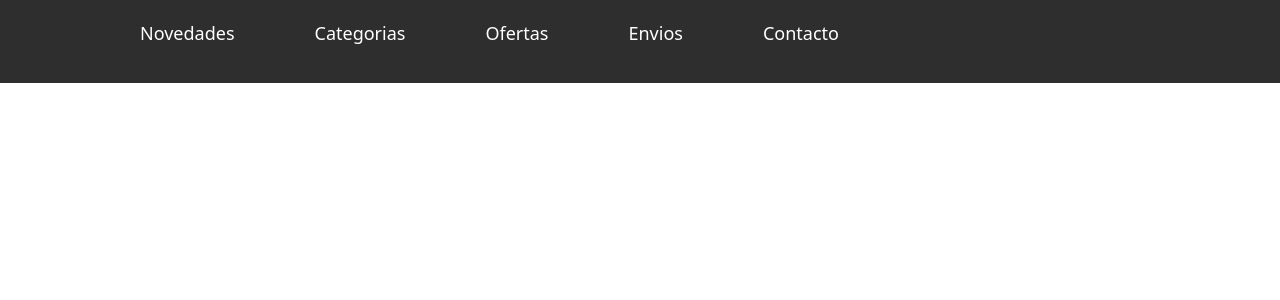
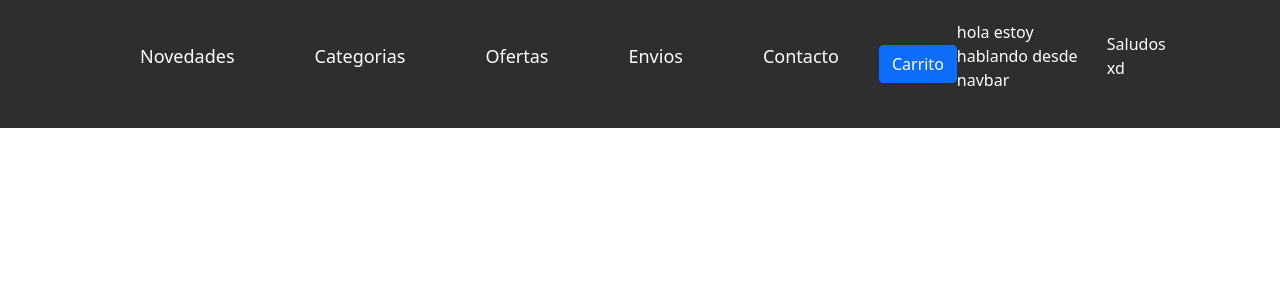
Before and after one commit to Adrian5730/Coder-House-React, a React (Create React App) app: page / in a window 1280 px wide. Shown: the top 300 px of the page. Built offline with nearby package versions, Linux system fonts and the light colour scheme.

Commit message:
Hago el ejercicio 4

```diff
--- a/src/App.js
+++ b/src/App.js
@@ -2,6 +2,7 @@ import './App.css';
 import './components/Header/Header.css'
 import 'bootstrap/dist/css/bootstrap.min.css';
 import { NavBar } from './components/Header/NavBar/NavBar';
+import { ItemListContainer } from './components/Header/ItemListContainer/ItemListContainer';
 // import { CartWidget } from './components/NavBar/CartWidget';
 
 
@@ -10,6 +11,7 @@ function App() {
   return (
     <header id="header">
       <NavBar />
+      <ItemListContainer />
     </header>
 
   );
--- /dev/null
+++ b/src/components/Header/ItemListContainer/ItemListContainer.js
@@ -0,0 +1,9 @@
+import React from 'react'
+
+export const ItemListContainer = () => {
+    return (
+        <div className='saludo'>
+            <p>Saludos xd</p>
+        </div>
+    )
+}
--- /dev/null
+++ b/src/components/Header/NavBar/CartWidget.css
@@ -0,0 +1,3 @@
+.saludo{
+    color: white;
+}
--- a/src/components/Header/NavBar/CartWidget.js
+++ b/src/components/Header/NavBar/CartWidget.js
@@ -2,8 +2,9 @@ import React from 'react'
 import { useState } from 'react'
 import Button from 'react-bootstrap/Button'
 import Modal from 'react-bootstrap/Modal'
+import './CartWidget.css'
 
-export const CartWidget = () => {
+export const CartWidget = ({saludo}) => {
     const [show, setShow] = useState(false);
     const handleClose = () => setShow(false);
     const handleShow = () => setShow(true);
@@ -11,7 +12,7 @@ export const CartWidget = () => {
     return (
         <>
             <Button variant="primary" onClick={handleShow}>
-                Launch static backdrop modal
+                Carrito
             </Button>
 
             <Modal show={show} onHide={handleClose} backdrop="static" keyboard={false}>
@@ -19,8 +20,7 @@ export const CartWidget = () => {
                     <Modal.Title>Modal title</Modal.Title>
                 </Modal.Header>
                 <Modal.Body>
-                    I will not close if you click outside me. Don't even try to press
-                    escape key.
+                    Aqui apareceran los productos
                 </Modal.Body>
                 <Modal.Footer>
                     <Button variant="secondary" onClick={handleClose}>
@@ -29,6 +29,8 @@ export const CartWidget = () => {
                     <Button variant="primary">Understood</Button>
                 </Modal.Footer>
             </Modal>
+
+            <p className="saludo">{saludo}</p>
         </>
     )
 }
--- a/src/components/Header/NavBar/NavBar.css
+++ b/src/components/Header/NavBar/NavBar.css
@@ -11,12 +11,7 @@
     background: #fff;
 }
 
-.btn {
-    color: #fff;
-    font-size: 25px;
-    cursor: pointer;
-    display: none;
-}
+
 
 ul {
     padding: 0;
--- a/src/components/Header/NavBar/NavBar.js
+++ b/src/components/Header/NavBar/NavBar.js
@@ -20,7 +20,7 @@ export const NavBar = () => {
                 <li><a href="a">Envios</a></li>
                 <li><a href="a">Contacto</a></li>
             </ul>
-            <CartWidget />
+            <CartWidget saludo={"hola estoy hablando desde navbar"} />
         </div>
 
     )
```
